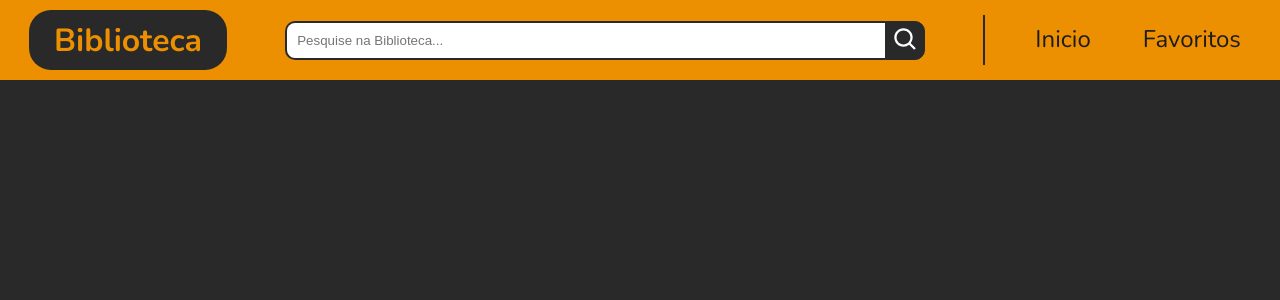
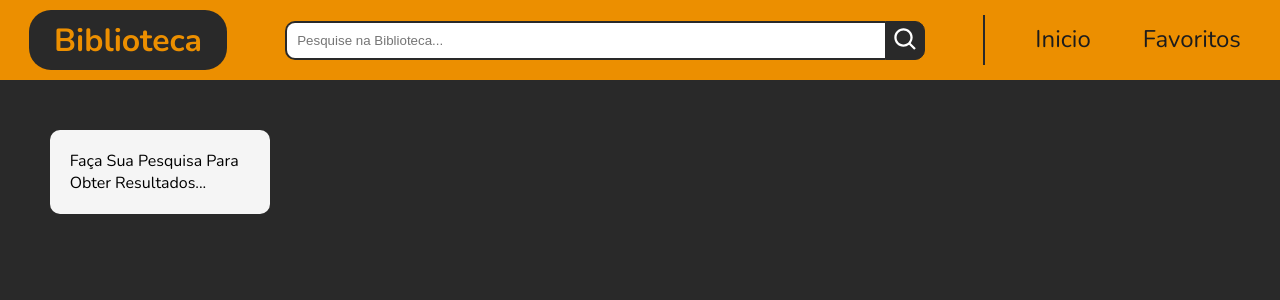
Before and after one commit to SidneyRoberto9/Biblioteca, a React (Create React App) app: page / in a window 1280 px wide. Shown: the top 300 px of the page. Built offline with nearby package versions, Linux system fonts and the light colour scheme.

Commit message:
✨ feat: No search bg content

```diff
--- a/src/components/search/search.tsx
+++ b/src/components/search/search.tsx
@@ -12,9 +12,7 @@ export const Search = (props: SearchProps) => {
 
   const handleChangeSearch = (value: string) => {
     setSearch(value.toLocaleLowerCase());
-    if (search.length > 2) {
-      props.setSearch(search);
-    }
+    props.setSearch(search);
   };
 
   return (
--- a/src/pages/home/home.scss
+++ b/src/pages/home/home.scss
@@ -18,4 +18,10 @@
       padding: 0 3.5%;
     }
   }
+
+  .bg {
+    background-color: #f5f5f5;
+    padding: 20px;
+    border-radius: 10px;
+  }
 }
--- a/src/pages/home/home.tsx
+++ b/src/pages/home/home.tsx
@@ -38,9 +38,13 @@ export const Home = () => {
     <section className="home-container">
       <Header setSearch={setSearch}></Header>
       <div className="cards">
-        {books.map((book: Book) => (
-          <Card book={book} save={handleFavoritar} key={book.id} />
-        ))}
+        {search.length >= 3 ? (
+          books.map((book: Book) => (
+            <Card book={book} save={handleFavoritar} key={book.id} />
+          ))
+        ) : (
+          <div className="bg">Faça Sua Pesquisa Para Obter Resultados...</div>
+        )}
       </div>
     </section>
   );
```
